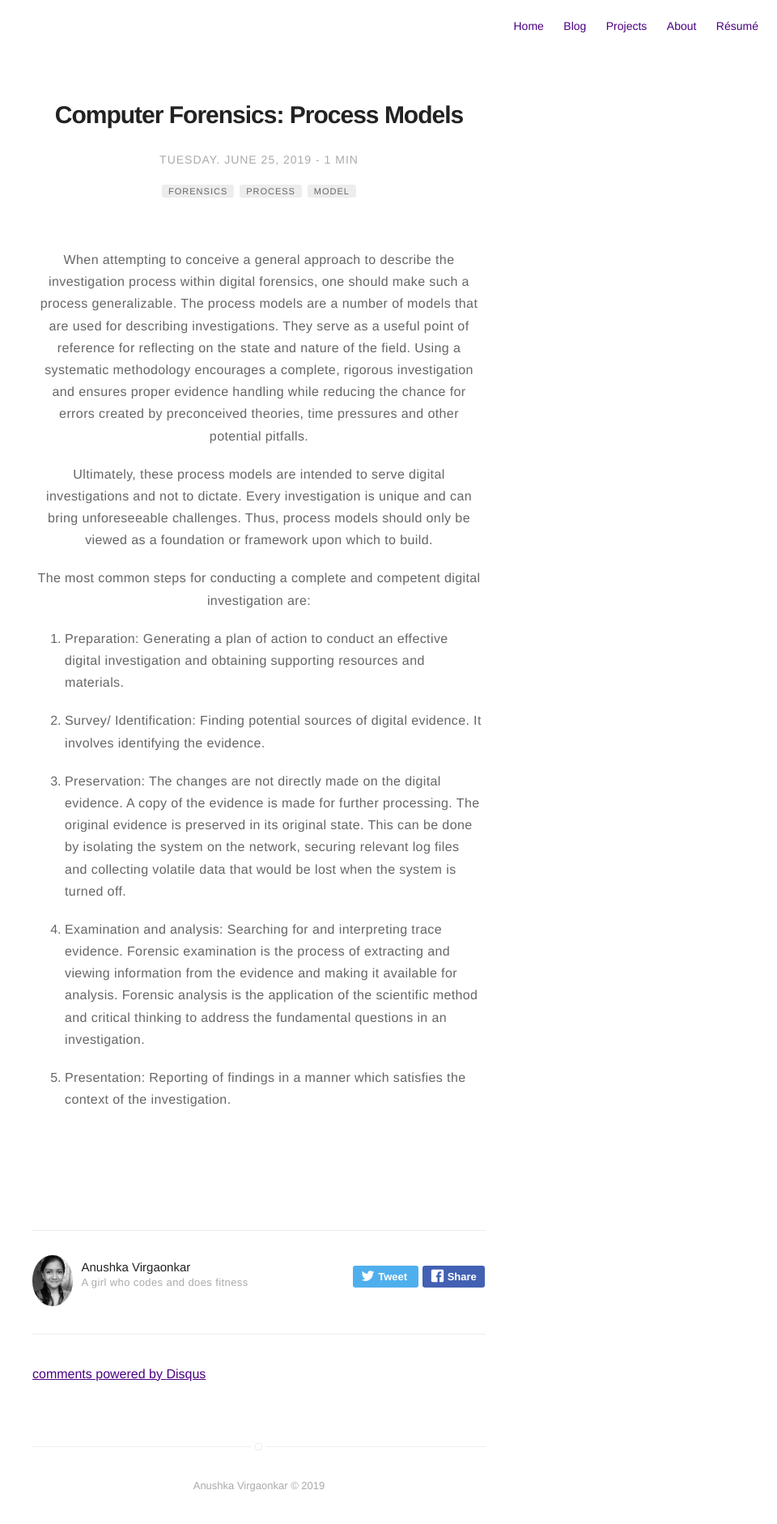
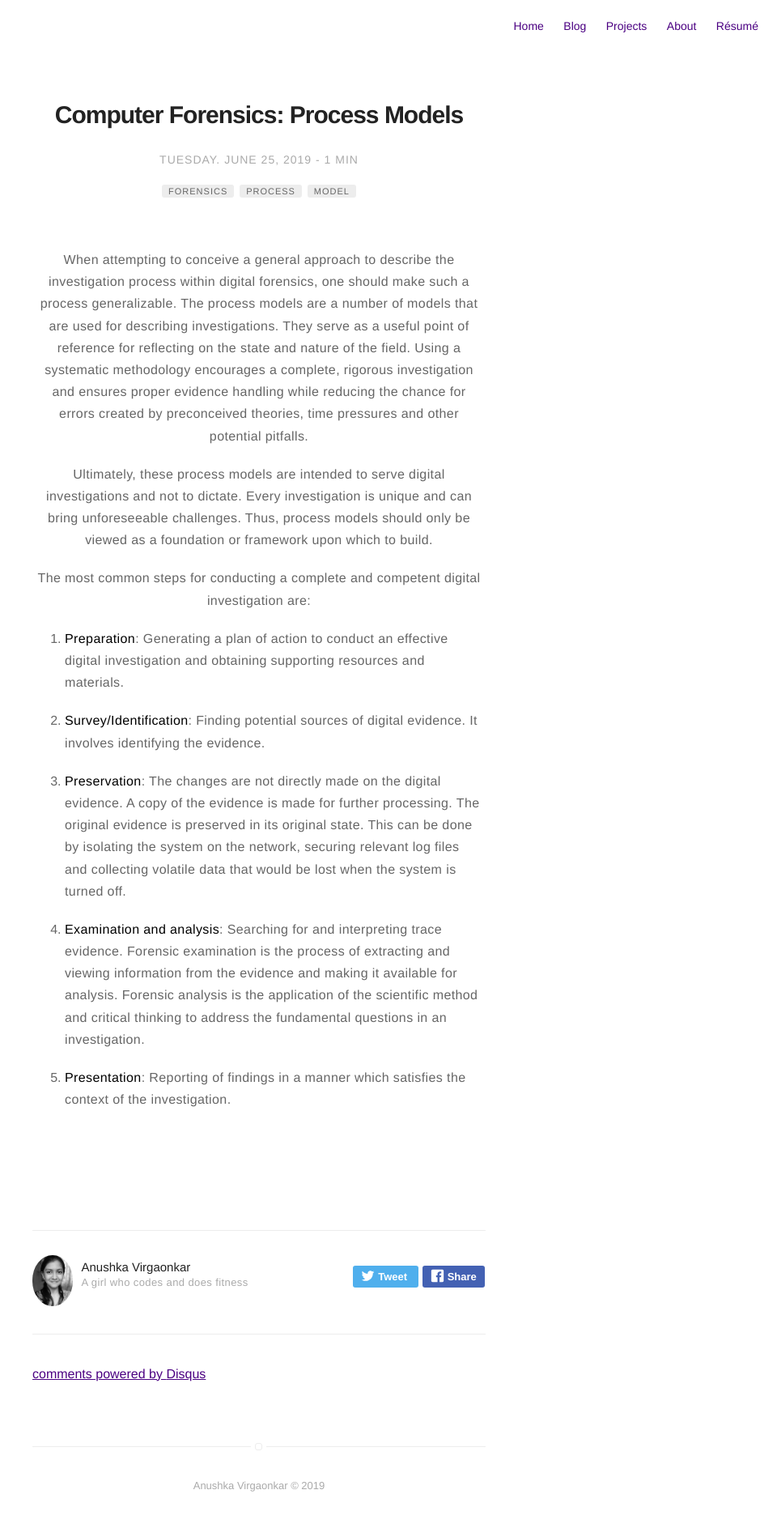
Before and after one commit to anushkavirgaonkar/anushkavirgaonkar.github.io, a Jekyll site: the page built from _posts/2019-06-25-computer-forensics-process-models.md, in a window 1280 px wide. Shown: the whole page at 81% size, without its empty margins (320-1280 px from the left). Built offline with Jekyll 4.4.1, drawn with Linux system fonts in a browser that asks for light colours; comment, search, counter and statistics services are not loaded.

Commit message:
make list titles bold

```diff
--- a/_posts/2019-06-25-computer-forensics-process-models.md
+++ b/_posts/2019-06-25-computer-forensics-process-models.md
@@ -20,12 +20,13 @@ Ultimately, these process models are intended to serve digital investigations an
 <p align="center">
 The most common steps for conducting a complete and competent digital investigation are:
 </p>
-1. Preparation: Generating a plan of action to conduct an effective digital investigation and obtaining supporting resources and materials.
 
-2. Survey/ Identification: Finding potential sources of digital evidence. It involves identifying the evidence.
+1. **Preparation**: Generating a plan of action to conduct an effective digital investigation and obtaining supporting resources and materials.
 
-3. Preservation: The changes are not directly made on the digital evidence. A copy of the evidence is made for further processing. The original evidence is preserved in its original state. This can be done by isolating the system on the network, securing relevant log files and collecting volatile data that would be lost when the system is turned off.
+2. **Survey/Identification**: Finding potential sources of digital evidence. It involves identifying the evidence.
 
-4. Examination and analysis: Searching for and interpreting trace evidence. Forensic examination is the process of extracting and viewing information from the evidence and making it available for analysis. Forensic analysis is the application of the scientific method and critical thinking to address the fundamental questions in an investigation.
+3. **Preservation**: The changes are not directly made on the digital evidence. A copy of the evidence is made for further processing. The original evidence is preserved in its original state. This can be done by isolating the system on the network, securing relevant log files and collecting volatile data that would be lost when the system is turned off.
 
-5. Presentation: Reporting of findings in a manner which satisfies the context of the investigation.
+4. **Examination and analysis**: Searching for and interpreting trace evidence. Forensic examination is the process of extracting and viewing information from the evidence and making it available for analysis. Forensic analysis is the application of the scientific method and critical thinking to address the fundamental questions in an investigation.
+
+5. **Presentation**: Reporting of findings in a manner which satisfies the context of the investigation.
```
